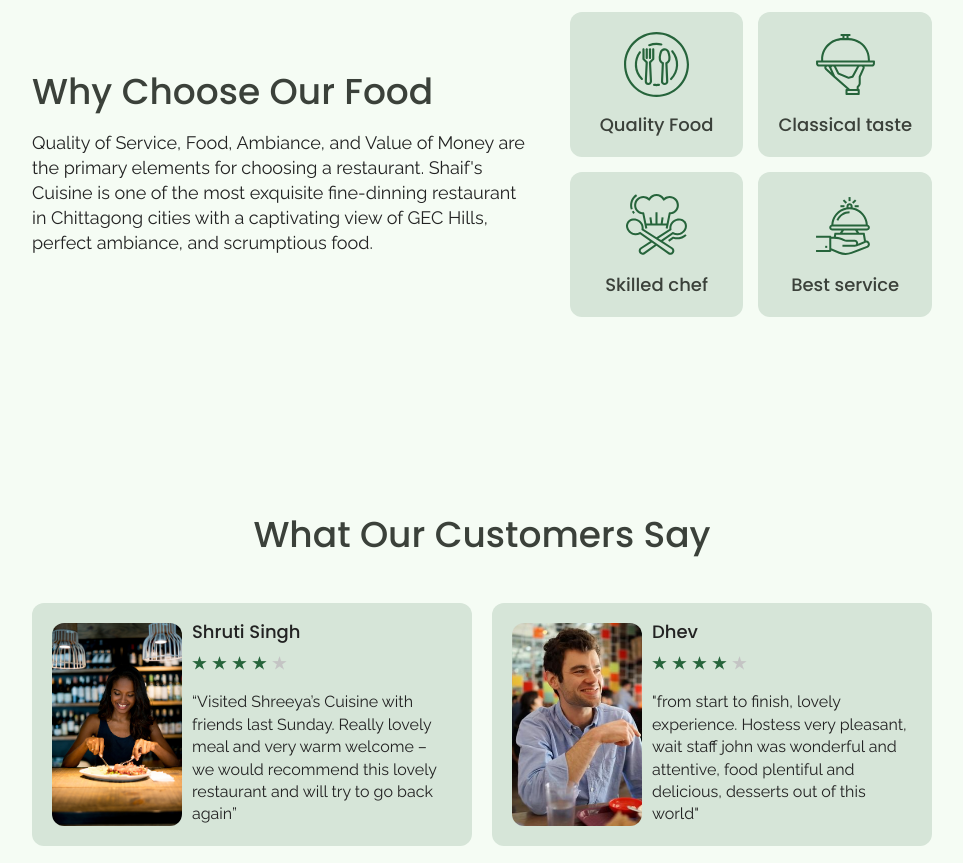
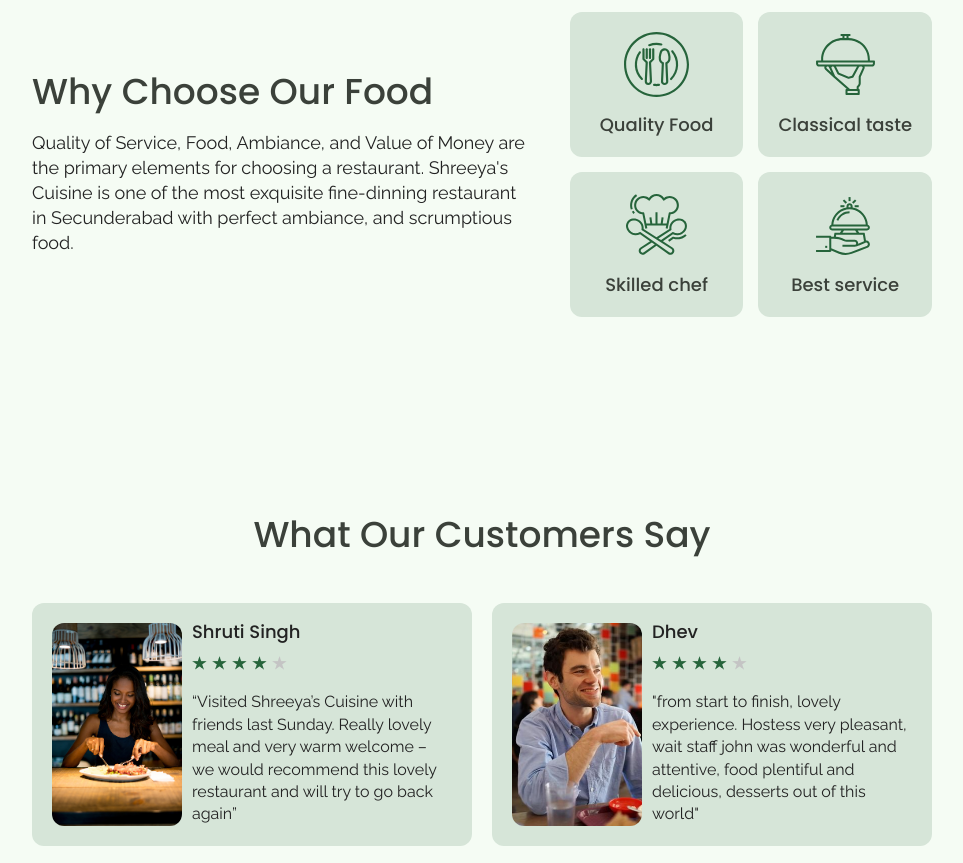
Before and after one commit to shreeya409/shreeya-s-Cuisine., a plain HTML site: page index.html in a window 1280 px wide. Shown: the part 4860-5723 px from the top of the page, without its empty margins (158-1121 px from the left). Drawn offline with nearby package versions, Linux system fonts and the light colour scheme; files that its build step writes are made by us from their sources.

Commit message:
Update index.html

```diff
--- a/index.html
+++ b/index.html
@@ -388,8 +388,7 @@
             </h2>
             <p class="whyUs__text">
               Quality of Service, Food, Ambiance, and Value of Money are the primary elements for choosing a restaurant.
-              Shaif's Cuisine is one of the most exquisite fine-dinning restaurant in Chittagong cities with a captivating
-              view of GEC Hills, perfect ambiance, and scrumptious food.
+              Shreeya's Cuisine is one of the most exquisite fine-dinning restaurant in Secunderabad with perfect ambiance, and scrumptious food.
             </p>
           </div>
           <div class="whyUs__right" data-aos="fade-left">
```
